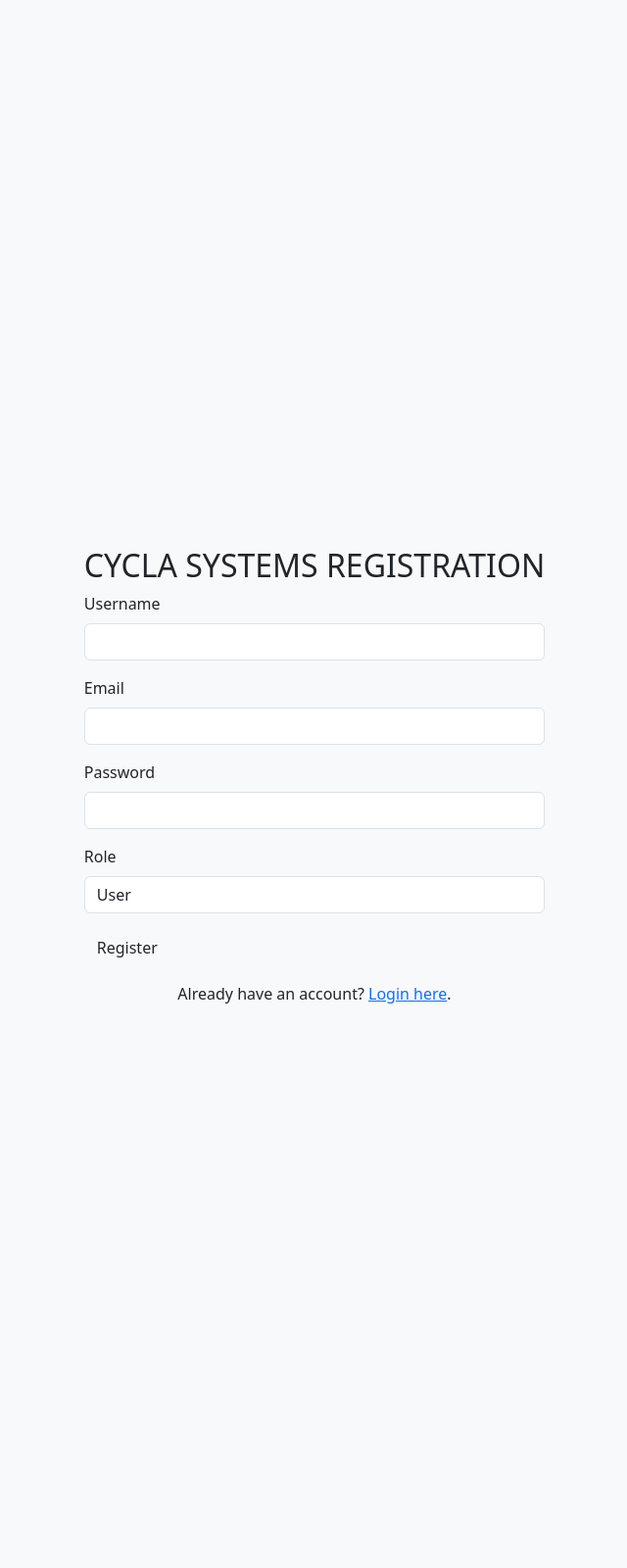
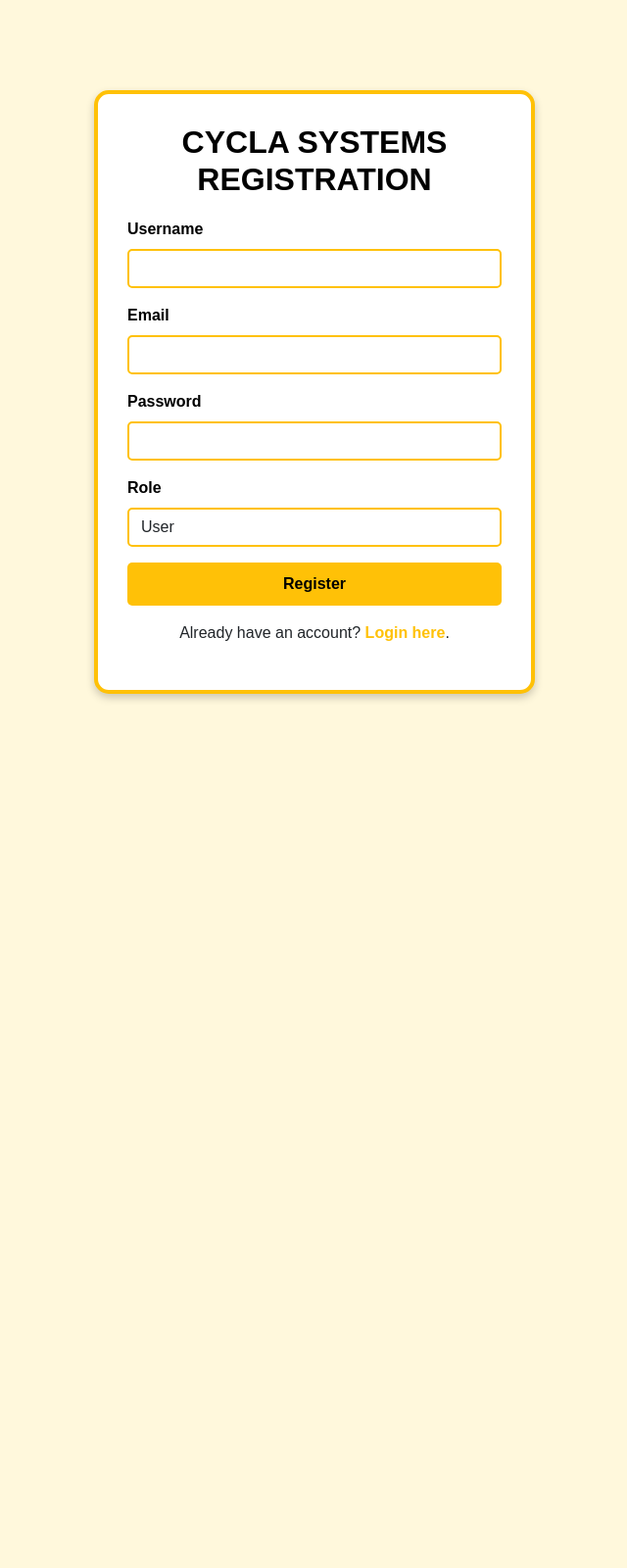
Before and after one commit to NicoleWachira/2FAWORK, a PHP site: page /work/pform.html in a window 1280 px wide. Shown: the whole page at 98% size, without its empty margins (319-959 px from the left). After the commit the page ends 715 px from the top, so only its background shows below. Run offline with PHP 8.4, Linux system fonts and the light colour scheme.

Commit message:
registartion css

```diff
--- a/pform.css
+++ b/pform.css
@@ -3,17 +3,82 @@ body {
     display: flex;
     justify-content: center;
     align-items: center;
-    height: 200vh;
-    background-color: #f8f9fa;
+    height: 100vh;
+    background-color: #fff8dc; /* Light yellow background */
+    font-family: 'Arial', sans-serif;
 }
 
-/* Style the registration frame */
-.Registration-frame {
-    width: 500px;
-    height: 500px;
-    border: 4px solid #dee2e6;
-    border-radius: 20px;
-    box-shadow: 0 4px 6px rgba(0, 0, 0, 0.1);
+/* Registration container */
+.registration-container {
+    display: flex;
+    justify-content: center;
+    align-items: center;
+    width: 100%;
+}
+
+/* Registration frame */
+.registration-frame {
+    width: 450px;
+    border: 4px solid #ffc107; /* Yellow border */
+    border-radius: 15px;
+    box-shadow: 0 4px 8px rgba(0, 0, 0, 0.2);
     background: white;
     padding: 30px;
 }
+
+/* Heading */
+h2 {
+    color: black;
+    font-weight: bold;
+    text-transform: uppercase;
+    margin-bottom: 20px;
+}
+
+/* Labels */
+.form-label {
+    font-weight: bold;
+    color: black;
+}
+
+/* Input fields */
+.form-control {
+    border: 2px solid #ffc107; /* Yellow border */
+    border-radius: 5px;
+}
+
+/* Input focus effect */
+.form-control:focus {
+    border-color: #ffba00;
+    box-shadow: 0 0 5px rgba(255, 193, 7, 0.6);
+}
+
+/* Submit button */
+.btn-custom {
+    background-color: #ffc107; /* Yellow button */
+    color: black;
+    font-weight: bold;
+    padding: 10px;
+    width: 100%;
+    border: none;
+    border-radius: 5px;
+    transition: 0.3s;
+}
+
+/* Hover effect for button */
+.btn-custom:hover {
+    background-color: #ffdb58;
+    color: black;
+}
+
+/* Login link */
+.login-link {
+    color: #ffc107;
+    font-weight: bold;
+    text-decoration: none;
+}
+
+/* Login link hover effect */
+.login-link:hover {
+    color: #ffba00;
+    text-decoration: underline;
+}
```
